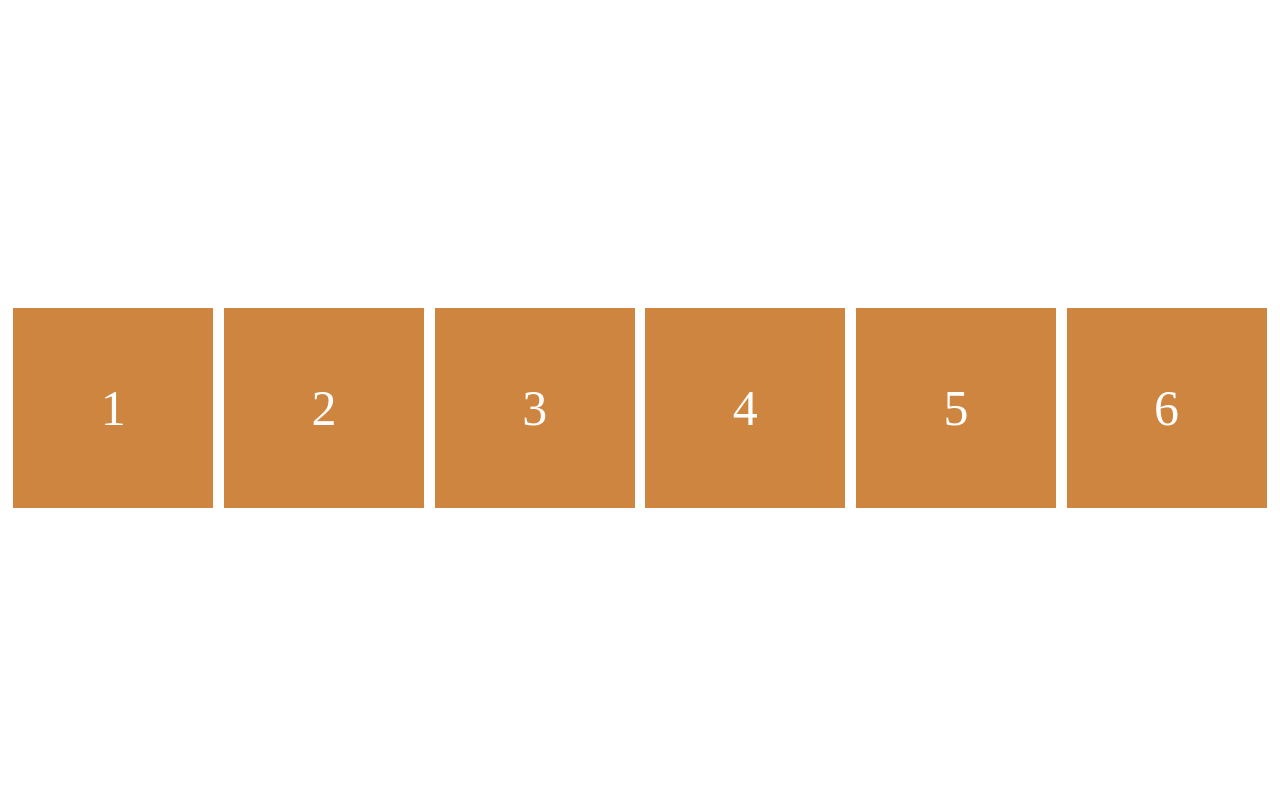
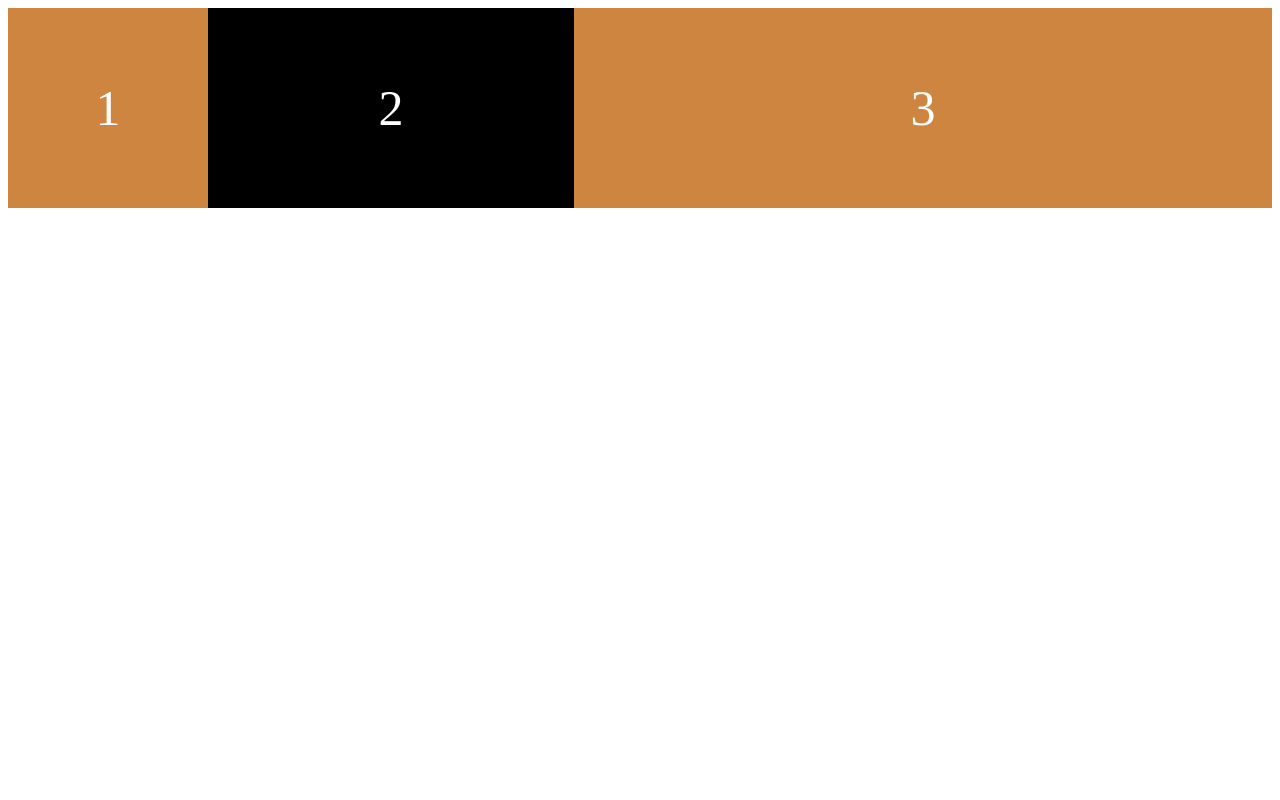
Before and after one commit to seonjoo2030/CSS-Layout, a plain HTML site: page index.html in a window 1280 px wide. Shown: the top 800 px of the page. Drawn offline with Linux system fonts and the light colour scheme.

Commit message:
flex-shrink, flex-grow 학습

```diff
--- a/index.html
+++ b/index.html
@@ -12,10 +12,6 @@
         <div class="child">1</div>
         <div class="child">2</div>
         <div class="child">3</div>
-        <div class="child">4</div>
-        <div class="child">5</div>
-        <div class="child">6</div>
-        <div class="child">7</div>
     </div>
 
 </body>
--- a/style.css
+++ b/style.css
@@ -2,7 +2,6 @@
     display: flex;
     justify-content: space-around;
     height: 200vh;
-    flex-wrap: wrap;
     align-content: space-around;
 }
 
@@ -16,3 +15,13 @@
     justify-content: center;
     align-items: center;
 }
+
+.child:nth-child(2) {
+    background: black;
+    flex-shrink: 3;
+    flex-grow: 1;
+}
+
+.child:nth-child(3) {
+    flex-grow: 3;
+}
```
